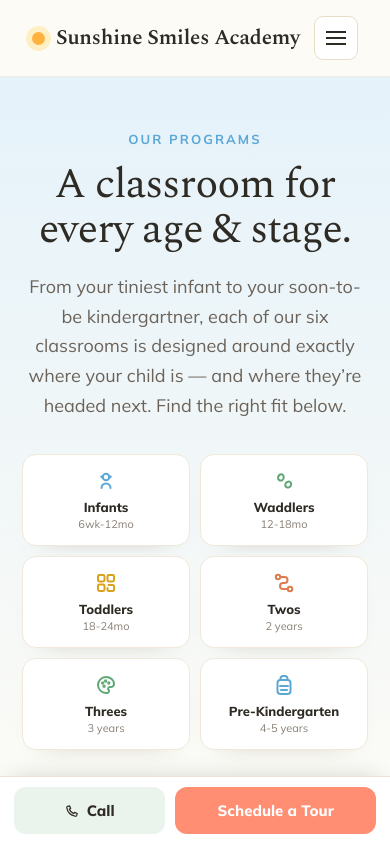
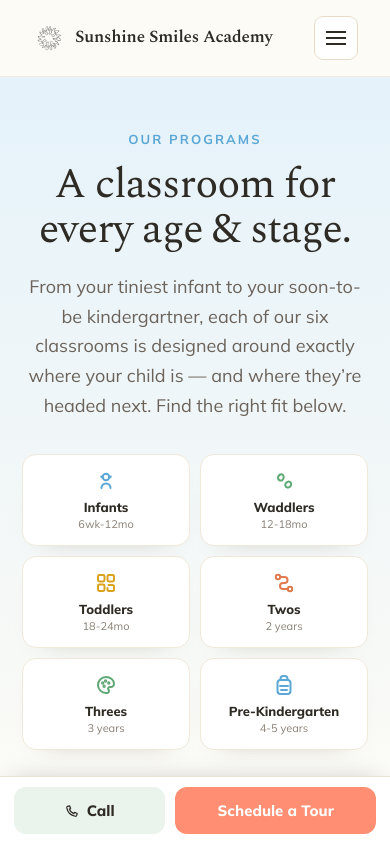
Before and after one commit to austinfindyourmargin/sunshine-smiles, a plain HTML site: page programs.html in a window 390 px wide. Shown: the top 844 px of the page. Drawn offline with nearby package versions, Linux system fonts and the light colour scheme.

Commit message:
Use real Sunshine Smiles logo

```diff
--- a/programs.html
+++ b/programs.html
@@ -20,6 +20,10 @@
   body{ margin:0; background:#FCFBF6; -webkit-font-smoothing:antialiased; text-rendering:optimizeLegibility; }
   img{ max-width:100%; display:block; }
   .ss-svg{ width:1em; height:1em; fill:none; stroke:currentColor; stroke-width:2; stroke-linecap:round; stroke-linejoin:round; flex:0 0 auto; }
+  .ss-brand{ text-decoration:none; color:inherit; font-family:Spectral,serif; font-weight:600; font-size:21px; line-height:1.05; letter-spacing:-.01em; display:flex; align-items:center; gap:11px; min-width:0; }
+  .ss-brand-logo{ width:42px; height:42px; object-fit:contain; flex:0 0 42px; }
+  .ss-footer-logo-wrap{ width:40px; height:40px; border-radius:50%; background:#FCFBF6; display:flex; align-items:center; justify-content:center; flex:0 0 40px; }
+  .ss-footer-logo{ width:34px; height:34px; object-fit:contain; }
   a:focus-visible, button:focus-visible, input:focus-visible, textarea:focus-visible{ outline:3px solid #5BA7D6; outline-offset:3px; }
   iframe{ max-width:100%; }
   #mobilecta{ display:none; }
@@ -37,16 +41,20 @@
     .ss-sec{ padding:54px 22px !important; }
     body{ padding-bottom:74px; }
     .ss-prow > *, .ss-quick > *, .ss-footergrid > *{ min-width:0 !important; }
-    .ss-footergrid{ grid-template-columns:1fr !important; }
-  }
-</style>
+	    .ss-footergrid{ grid-template-columns:1fr !important; }
+	  }
+	  @media (max-width:560px){
+	    .ss-brand{ font-size:17px; gap:9px; }
+	    .ss-brand-logo{ width:34px; height:34px; flex-basis:34px; }
+	  }
+	</style>
 </helmet>
 
 <div style="font-family:Mulish,sans-serif; color:#2E2A24;">
 
   <nav style="position:sticky; top:0; z-index:50; background:rgba(252,251,246,.88); backdrop-filter:blur(10px); border-bottom:1px solid rgba(120,100,70,.1);">
     <div style="max-width:1200px; margin:0 auto; padding:16px 32px; display:flex; align-items:center; justify-content:space-between;">
-      <a href="index.html" style="text-decoration:none; color:inherit; font-family:Spectral,serif; font-weight:600; font-size:21px; letter-spacing:-.01em; display:flex; align-items:center; gap:11px;"><span style="width:13px; height:13px; border-radius:50%; background:#FFB23E; box-shadow:0 0 0 6px #FFEFC4;"></span>Sunshine Smiles Academy</a>
+      <a href="index.html" class="ss-brand"><img class="ss-brand-logo" src="images/home/untitled-design-20.png" alt="" loading="eager" decoding="async"><span>Sunshine Smiles Academy</span></a>
       <div id="navlinks" style="display:flex; align-items:center; gap:30px; font-weight:600; font-size:15px; color:#6B635A;">
         <a href="programs.html" style="text-decoration:none; color:#2E2A24; font-weight:800;">Programs</a>
         <a href="staff.html" style="text-decoration:none; color:inherit;">Our Team</a>
@@ -123,7 +131,7 @@
   <footer style="background:#231F1A; color:#B7AE9F; padding:54px 32px 90px;">
     <div class="ss-footergrid" style="max-width:1200px; margin:0 auto; display:grid; grid-template-columns:1.4fr 1fr 1fr 1fr; gap:32px;">
       <div>
-        <div style="font-family:Spectral,serif; font-weight:600; font-size:20px; color:#fff; display:flex; align-items:center; gap:11px;"><span style="width:13px; height:13px; border-radius:50%; background:#FFB23E;"></span>Sunshine Smiles Academy</div>
+        <div style="font-family:Spectral,serif; font-weight:600; font-size:20px; color:#fff; display:flex; align-items:center; gap:11px;"><span class="ss-footer-logo-wrap"><img class="ss-footer-logo" src="images/home/untitled-design-20.png" alt="" loading="lazy" decoding="async"></span>Sunshine Smiles Academy</div>
         <p style="font-size:14px; line-height:1.6; margin:16px 0 0; max-width:24em;">Warm, family-owned childcare and early learning in North Durham, NC &mdash; caring for little ones since 2008.</p>
       </div>
       <div>
```
Also changed, not shown: contact.html (+11 -3 lines), enrollment.html (+13 -5 lines), index.html (+10 -2 lines), staff.html (+10 -2 lines).
